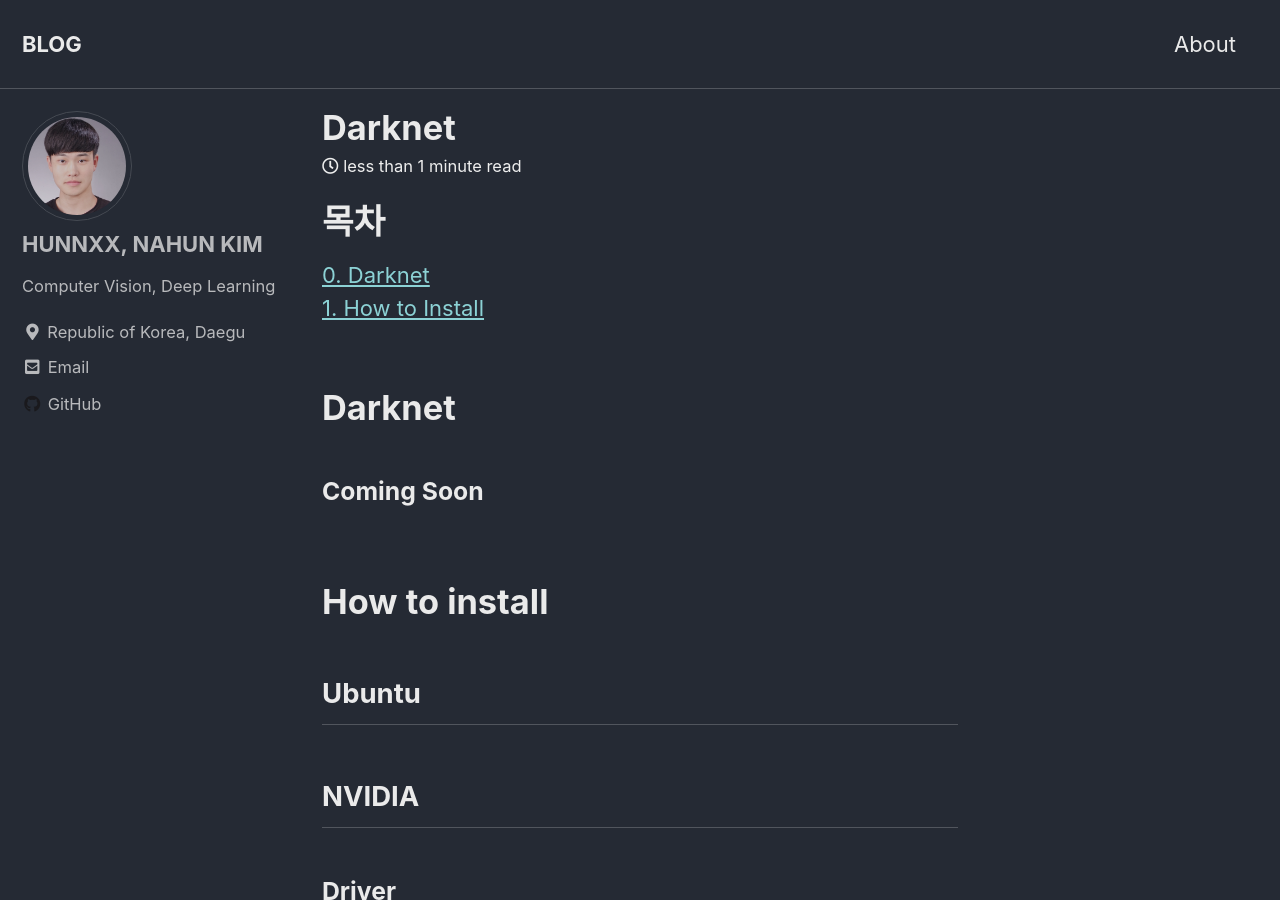
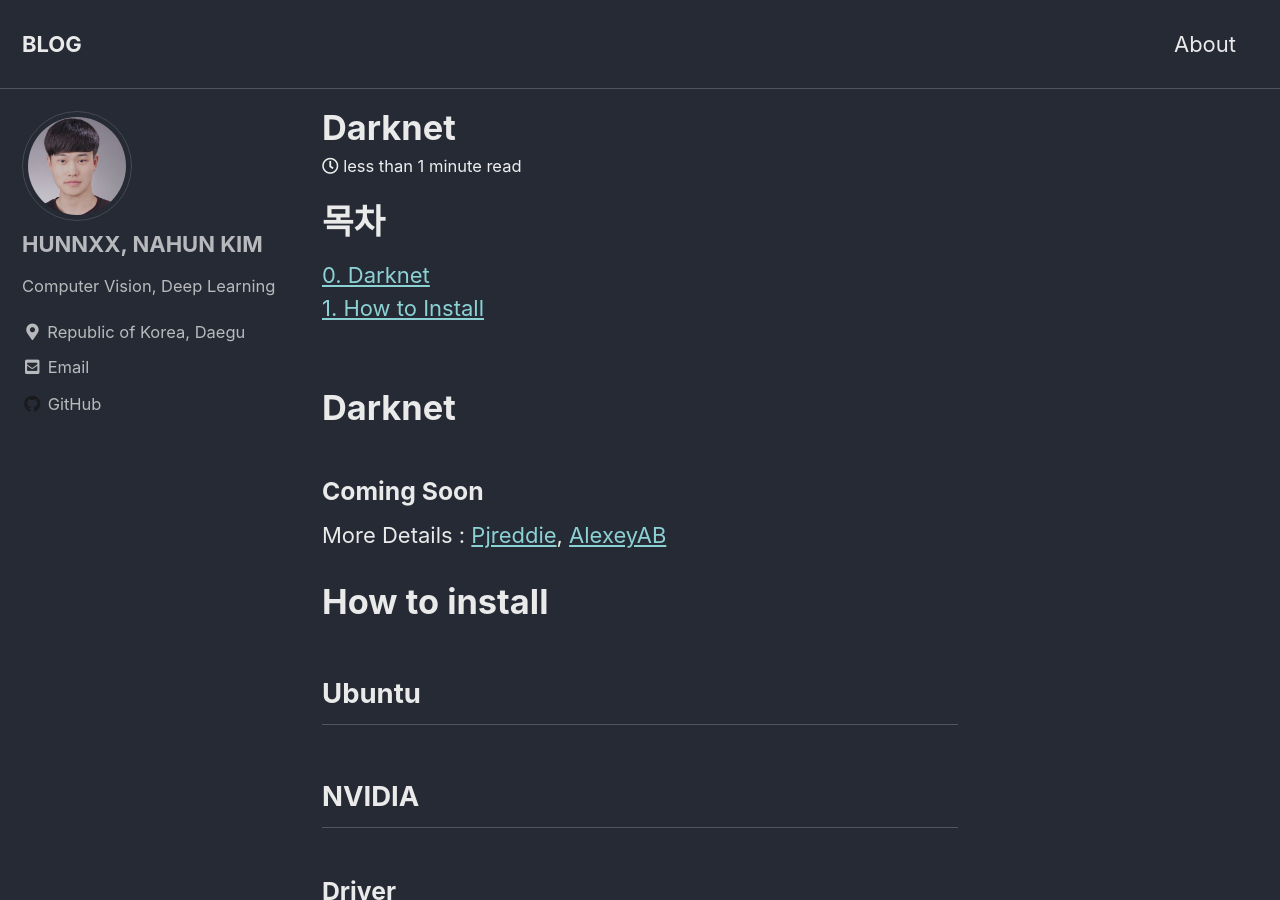
Before and after one commit to hunnxx/hunnxx.github.io, a Jekyll site: the page built from _posts/2020-08-01-darknet.md, in a window 1280 px wide and 900 px high. Built offline with Jekyll 4.4.1, drawn with Linux system fonts in a browser that asks for light colours; cached includes are drawn as plain includes.

Commit message:
Update 2020-08-01-darknet.md

```diff
--- a/_posts/2020-08-01-darknet.md
+++ b/_posts/2020-08-01-darknet.md
@@ -12,6 +12,7 @@ categories: deep-learning object-detection darknet
 # Darknet
 
 ### Coming Soon
+More Details : [Pjreddie](https://pjreddie.com), [AlexeyAB](https://github.com/AlexeyAB/darknet)
 <br>
 
 # How to install
```
